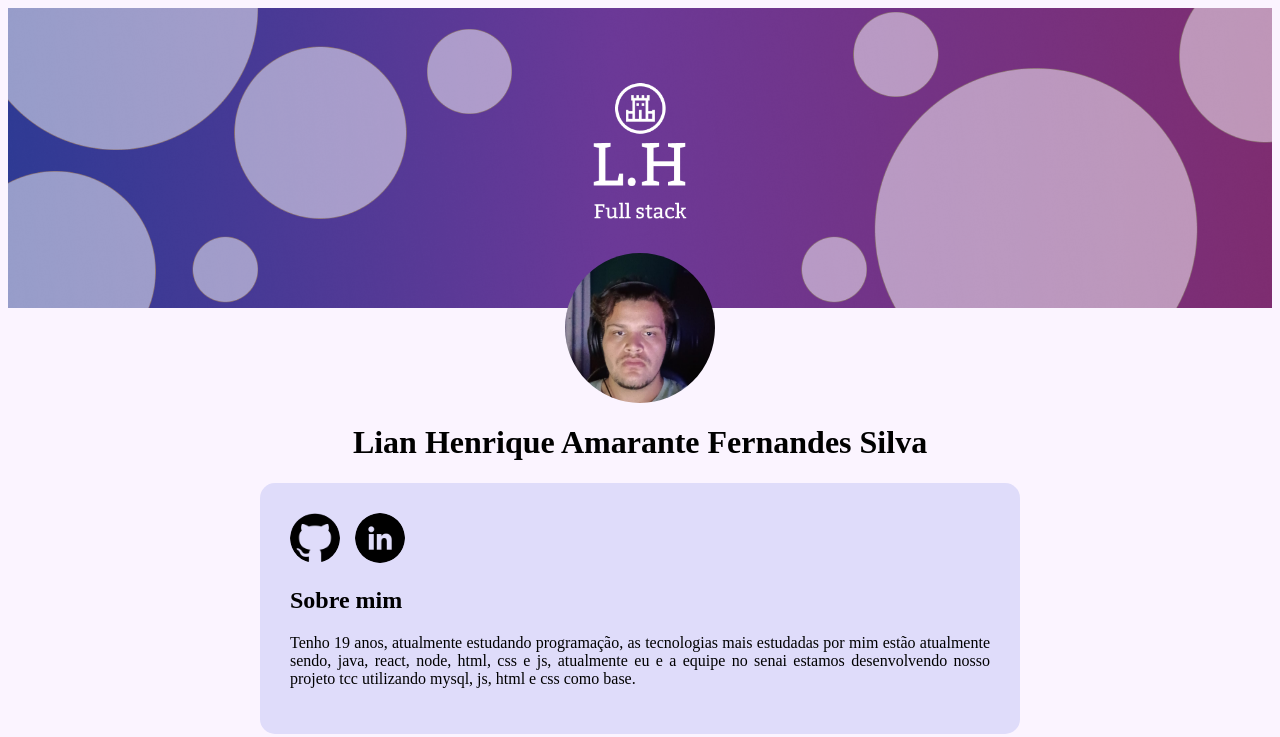
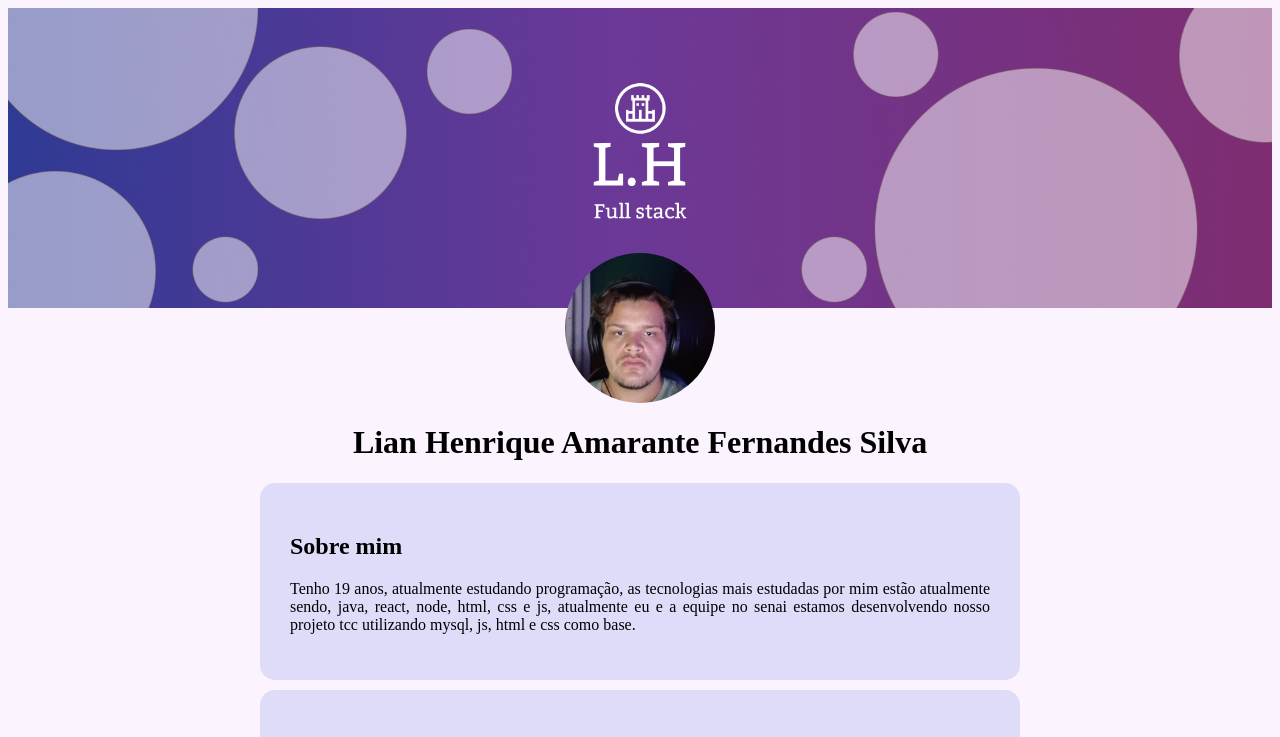
Before and after one commit to L14NH3NR1QU3/Curriculo, a plain HTML site: page IndexHTML.html in a window 1280 px wide. Shown: the top 737 px of the page. Drawn offline with Linux system fonts and the light colour scheme.

Commit message:
update test

```diff
--- a/IndexHTML.html
+++ b/IndexHTML.html
@@ -12,12 +12,12 @@
         <h1 class="name">Lian Henrique Amarante Fernandes Silva</h1>
         <div class="base">
             <div class="button">
-                <a href="https://github.com/L14NH3NR1QU3" target="_blank" rel="noopener noreferrer">
+                <!-- <a href="https://github.com/L14NH3NR1QU3" target="_blank" rel="noopener noreferrer">
                     <img class="redes" src="./Imagens/gitHub.png" alt="">
                 </a>
                 <a href="https://www.linkedin.com/in/lian-henrique-amarante-fernandes-silva-592b38310/" target="_blank" rel="noopener noreferrer">
                     <img class="redes" src="./Imagens/linkedIn.png" alt="">
-                </a>
+                </a> -->
             </div>
             <h2>Sobre mim</h2>
             <p>Tenho 19 anos, atualmente estudando programação, as tecnologias mais estudadas por mim estão atualmente sendo, java, react, node, html, css e js, atualmente eu e a equipe no senai estamos desenvolvendo nosso projeto tcc utilizando mysql, js, html e css como base.
```
